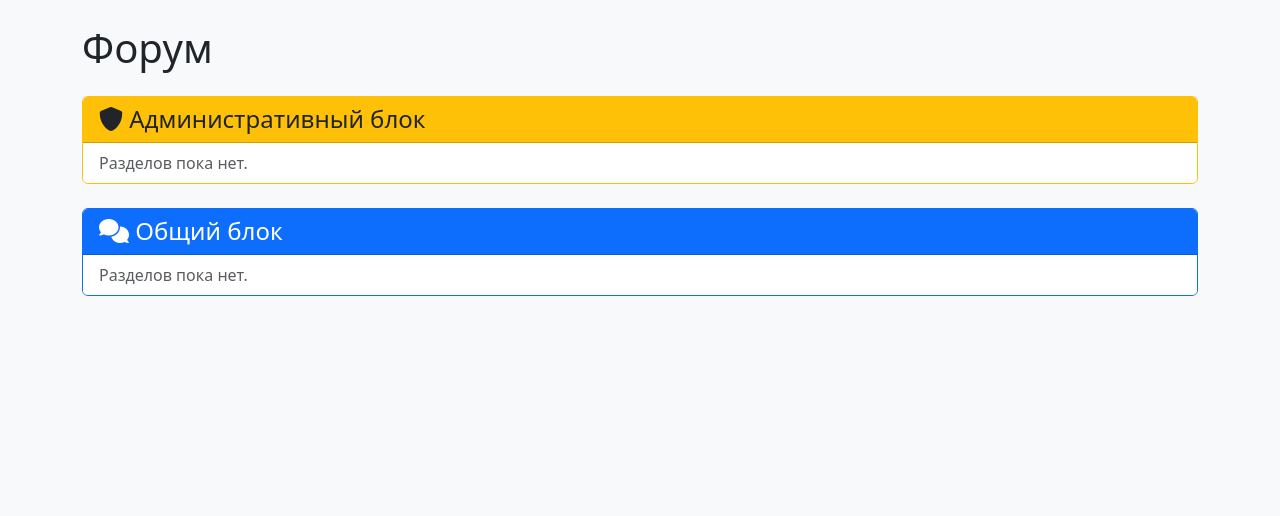
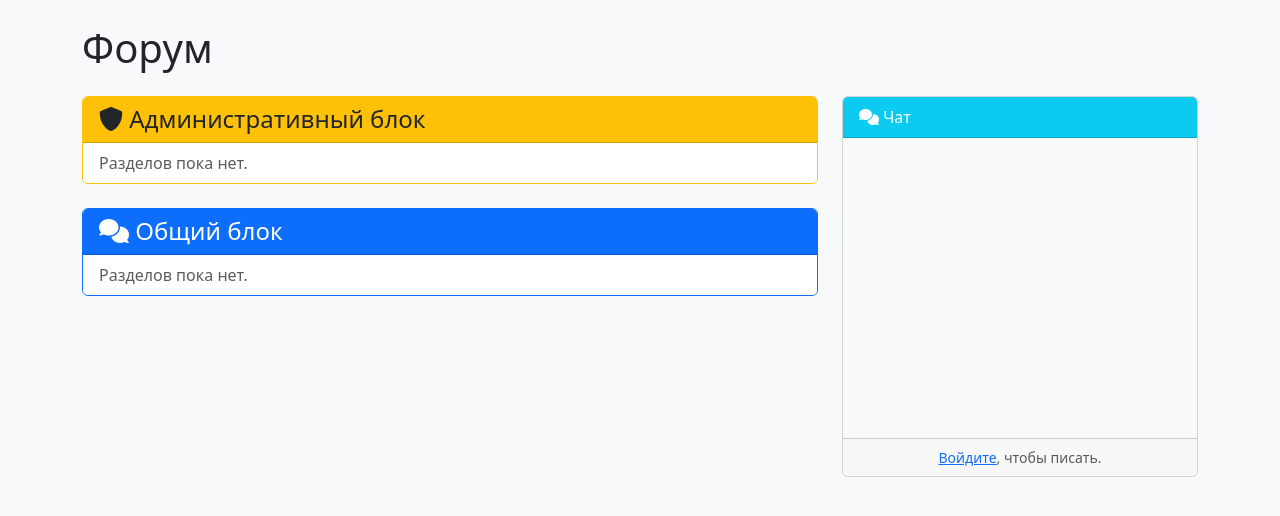
Before and after one commit to kiff20072008/simple_forum, a Django app: page /forum/ in a window 1280 px wide. Shown: the part 56-572 px from the top of the page. Run offline with Django 3.2, Linux system fonts and the light colour scheme; data that the repository does not hold is empty; parts of the project's set-up code (start-up, migrations or seed data) failed here and were passed over.

Commit message:
add chat to forum

```diff
--- a/web/templates/forum/index.html
+++ b/web/templates/forum/index.html
@@ -2,6 +2,10 @@
 
 {% block content %}
     <h1 class="mb-4">Форум</h1>
+
+    <div class="row">
+        <!-- ЛЕВАЯ КОЛОНКА: КАТЕГОРИИ (8 частей ширины) -->
+        <div class="col-md-8">
 
             <!-- БЛОК АДМИНИСТРАЦИИ -->
             <div class="card mb-4 border-warning">
@@ -38,7 +42,6 @@
                             <div>
                                 <span class="badge bg-primary rounded-pill">{{ category.threads.count }} тем</span>
                                 <br>
-                        <!-- Небольшая подсказка, что тут можно писать -->
                                 <small class="text-success" style="font-size: 0.7em;">Открыто для всех</small>
                             </div>
                         </a>
@@ -47,4 +50,13 @@
                     {% endfor %}
                 </div>
             </div>
+
+        </div>
+
+        <!-- ПРАВАЯ КОЛОНКА: ЧАТ (4 части ширины) -->
+        <div class="col-md-4">
+            <!-- Вставляем тот же самый виджет чата -->
+            {% include 'includes/chat_widget.html' %}
+        </div>
+    </div>
 {% endblock %}
```
Also changed, not shown: web/apps/forum/migrations/0001_initial.py (added), web/apps/forum/migrations/__init__.py (added), web/apps/users/migrations/0001_initial.py (added), web/apps/users/migrations/__init__.py (added). Lines whose indentation alone changed are shown as unchanged.
